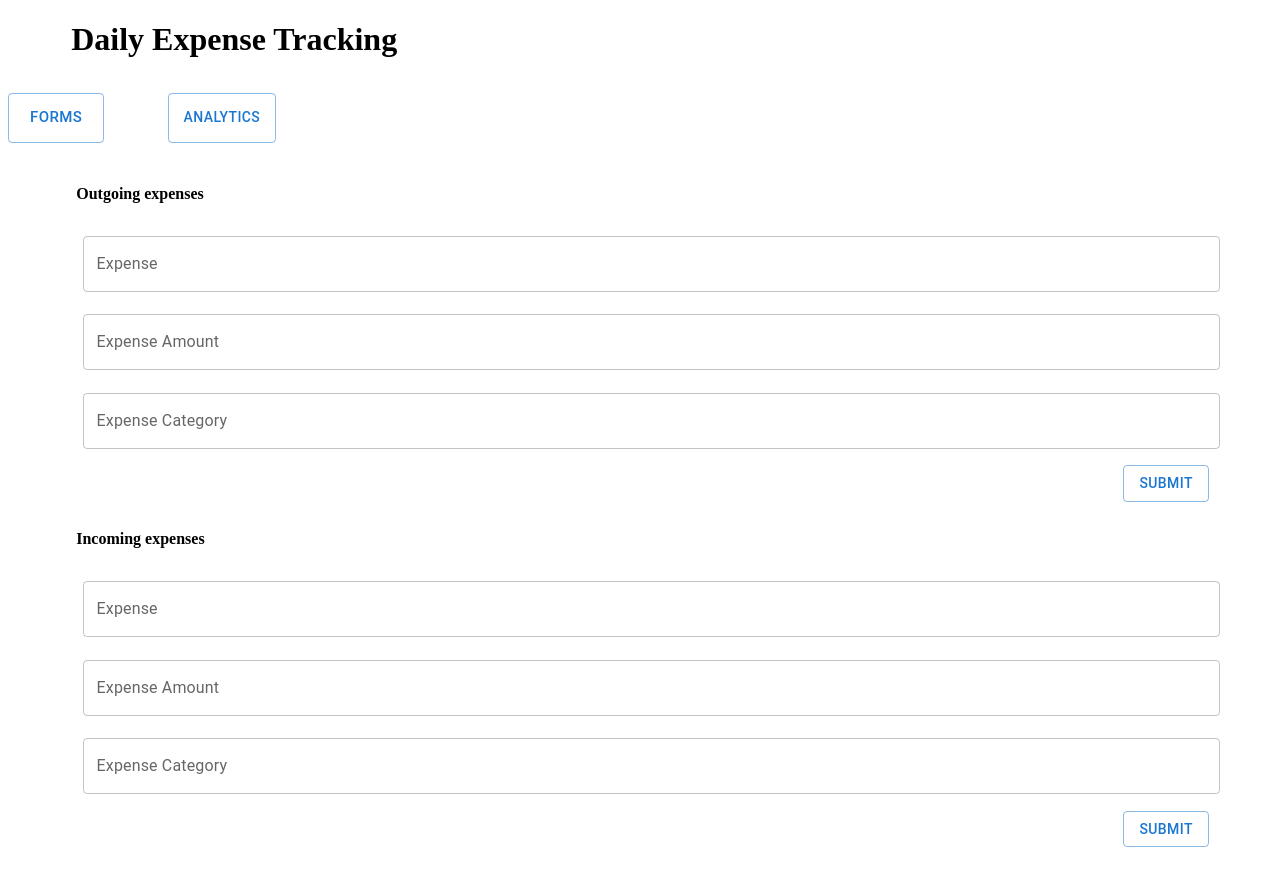
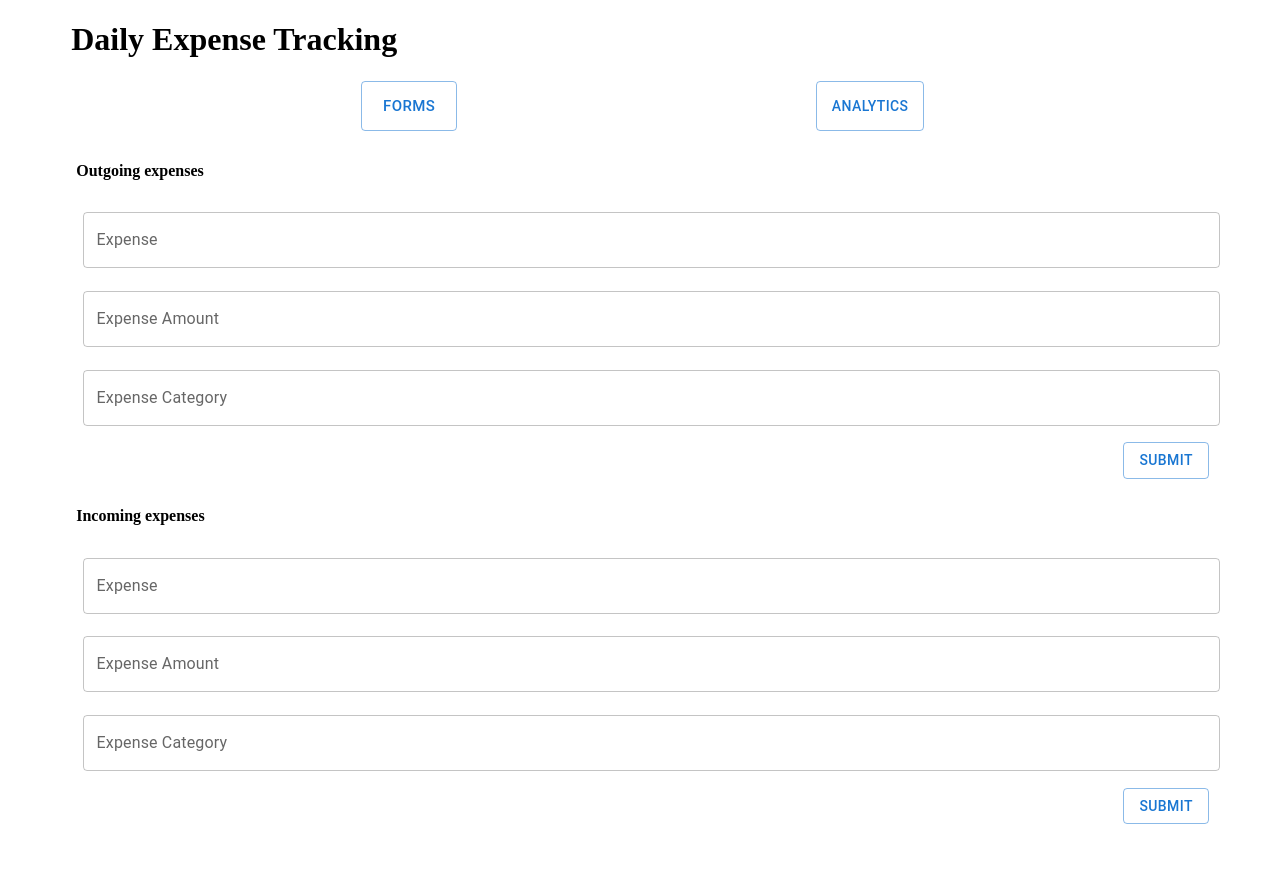
Before and after one commit to justinjohnson-dev/track-daily-expenses, a Next.js app: page / in a window 1280 px wide. Shown: the top 886 px of the page. Built offline with nearby package versions, Linux system fonts and the light colour scheme.

Commit message:
adding button style in layout

```diff
--- a/components/layout.tsx
+++ b/components/layout.tsx
@@ -18,7 +18,14 @@ export default function Navbar() {
         <h1 style={{ padding: '0 5%' }}>Daily Expense Tracking</h1>
       </div>
 
-      <Box sx={{ margin: '10px 0' }}>
+      <div
+        style={{
+          display: 'flex',
+          flexDirection: 'row',
+          alignItems: 'center',
+          justifyContent: 'space-evenly',
+        }}
+      >
         <Link href='/' style={{ textDecoration: 'none', color: 'inherit' }}>
           <Button
             variant='outlined'
@@ -48,7 +55,7 @@ export default function Navbar() {
             Analytics
           </Button>
         </Link>
-      </Box>
+      </div>
     </>
   );
 }
```
